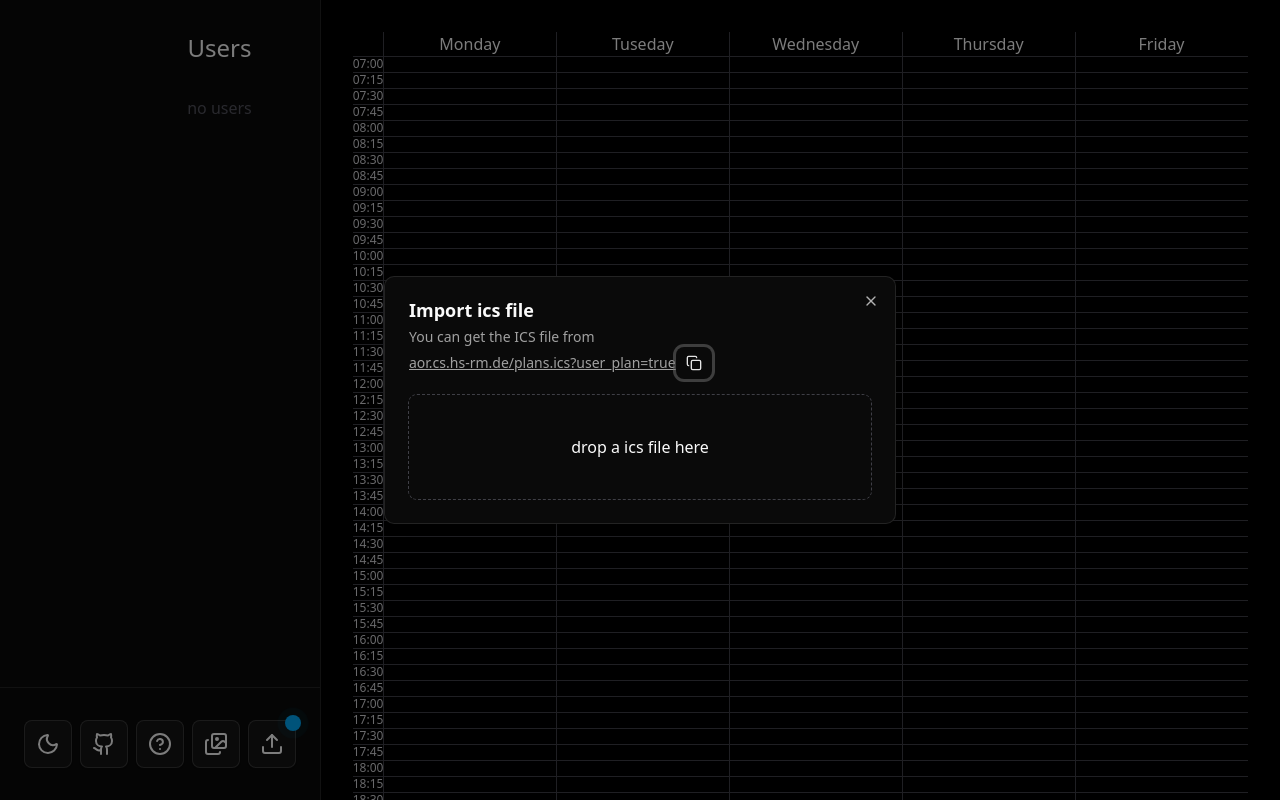
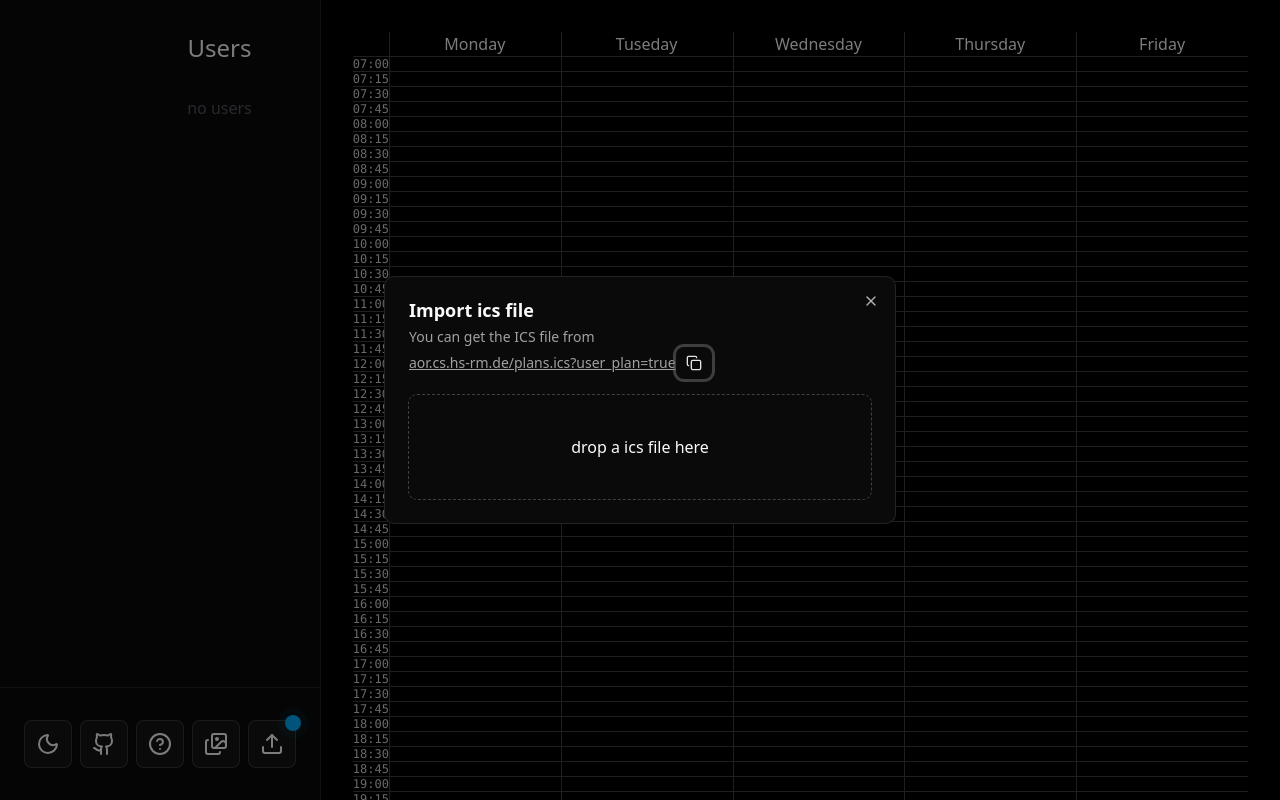
Before and after one commit to NilsGke/timetable-stack, a React (Vite) app: page / in a window 1280 px wide. Built offline with nearby package versions, Linux system fonts and the light colour scheme.

Commit message:
style changes

```diff
--- a/src/App.tsx
+++ b/src/App.tsx
@@ -47,7 +47,7 @@ function App() {
 
           <ResizableHandle />
 
-          <ResizablePanel minSize={50}>
+          <ResizablePanel minSize={50} className="overflow-y-scroll!">
             <TimeTable users={users} ref={timetableRef} />
           </ResizablePanel>
         </ResizablePanelGroup>
--- a/src/components/TimeTable.tsx
+++ b/src/components/TimeTable.tsx
@@ -42,7 +42,7 @@ export function TimeTable({
         return (
           <div
             key={index}
-            className="col-start-1 w-full text-right text-xs dark:text-zinc-300 text-zinc-800"
+            className="font-mono -mb-px col-start-1 w-full text-right text-xs dark:text-zinc-300 text-zinc-800"
             style={{ gridRowStart: index + 2 }}
           >
             {hour < 10 ? "0" + hour : hour}:
@@ -79,7 +79,7 @@ export function TimeTable({
         id="watermark"
         className="-row-start-5 row-span-3 col-start-3 mx-[20%] col-span-3 justify-center items-center hidden"
       >
-        <div className="px-2 text-lg py-1 rounded-lg border bg-zinc-50 text-black/60 dark:text-white/60 dark:bg-zinc-950">
+        <div className="px-2 text-md py-1 rounded-lg border bg-zinc-50 text-black/60 dark:text-white/60 dark:bg-zinc-950">
           Generated with ~ {window.location.host} ~ ♥︎
         </div>
       </div>
@@ -166,7 +166,7 @@ function TimeTableEvent({
           <div
             key={user.id}
             className={cn(
-              `h-full text-black text-lg grid place-items-center`,
+              "h-full text-black text-lg grid place-items-center",
               `bg-${user.color}`,
               {
                 "rounded-l-sm": index === 0,
```
